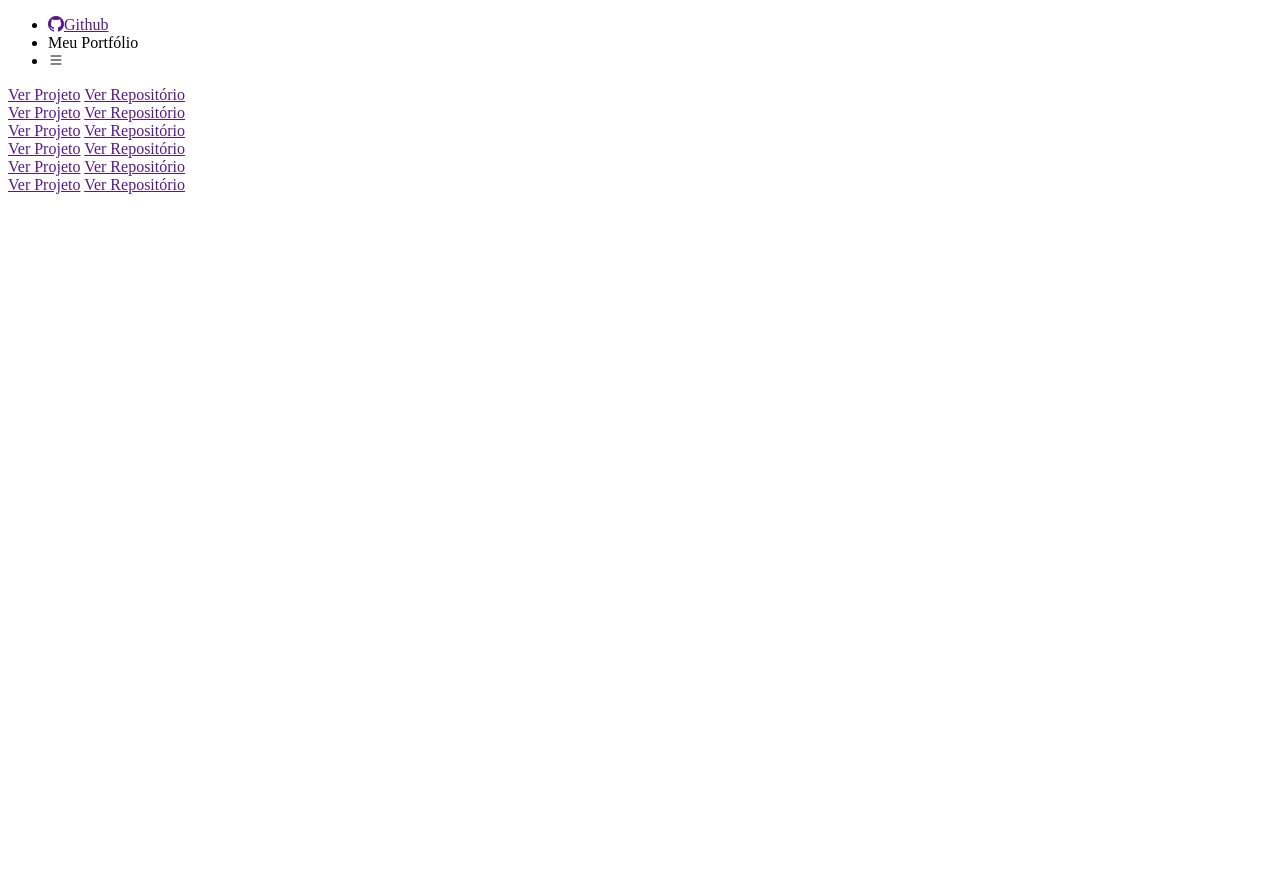
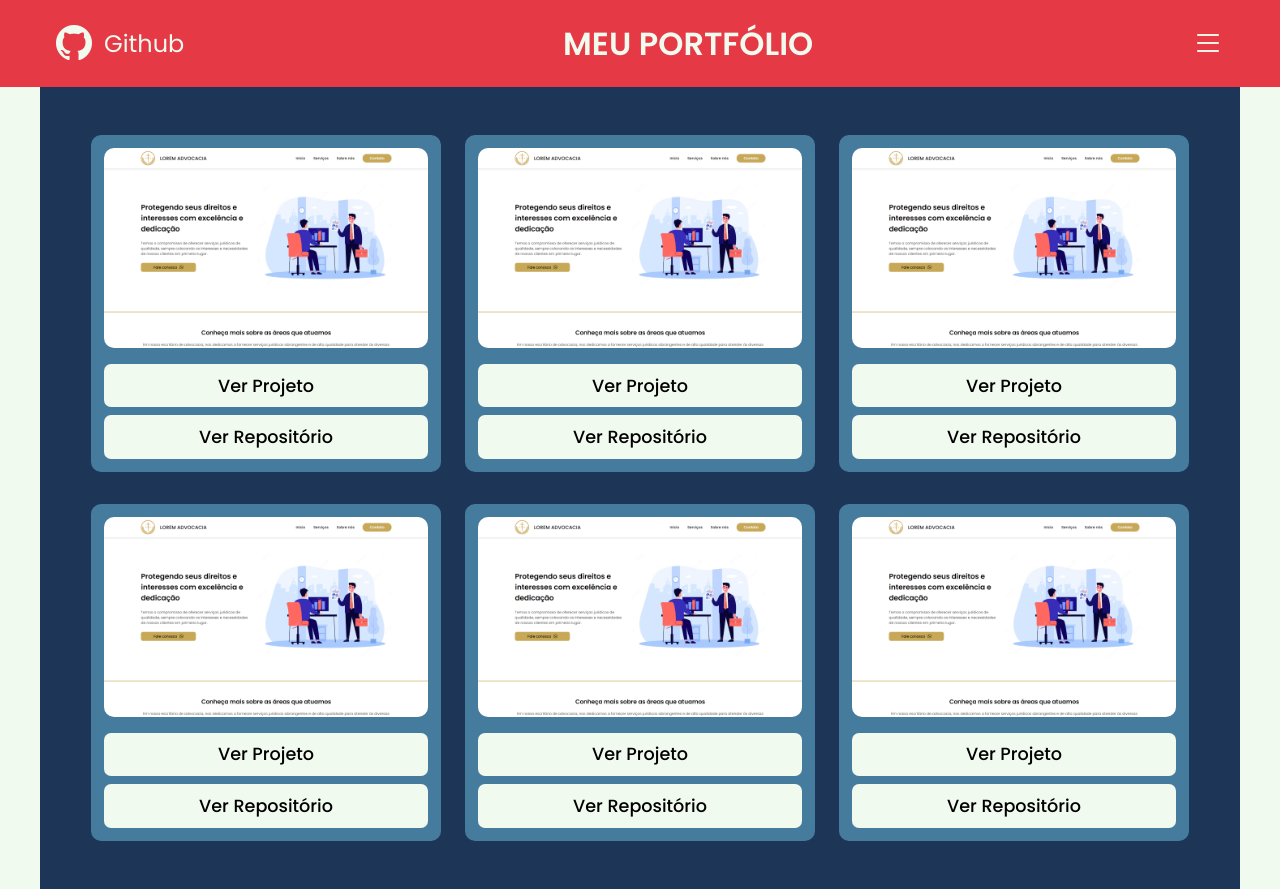
Before and after one commit to luccasfaro/portfolio-site, a plain HTML site: page index.html in a window 1280 px wide. Before the commit the page ends 800 px from the top, so only its background shows below. Drawn offline with nearby package versions, Linux system fonts and the light colour scheme.

Commit message:
feat: adição estilização com css

```diff
--- a/assets/css/styles.css
+++ b/assets/css/styles.css
@@ -0,0 +1,131 @@
+@import url('https://fonts.googleapis.com/css2?family=Poppins:wght@200;300;400;500;600;700;800&display=swap');
+
+/* General Settings */
+
+:root {
+   --font-main: 'Poppins', sans-serif;
+
+   --color-header: #e63946;
+   --color-main: #1d3557;
+   --color-buttons: #f1faee;
+   --color-buttons-hover: #c6cbc5;
+   --color-repository-box: #457b9d;
+   --light-grey: #f1faee;
+}
+
+* {
+   padding: 0;
+   margin: 0;
+   box-sizing: border-box;
+   list-style-type: none;
+   text-decoration: none;
+   font-weight: normal;
+   font-family: var(--font-main);
+   color: #000;
+}
+
+/* Header */
+
+#header-top {
+   background-color: var(--color-header);
+   box-shadow: 0 5px 15px rgba(0, 0, 0, .5);
+}
+
+#header-top .menu-nav-header,
+#container .repositories {
+   max-width: 1200px;
+   margin: 0 auto;
+   padding: 1em;
+}
+
+#header-top .menu-nav-header ul {
+   display: flex;
+   justify-content: space-between;
+   align-items: center;
+}
+
+#header-top .menu-nav-header ul li,
+#header-top .menu-nav-header ul li a,
+#header-top .menu-nav-header ul li i {
+   color: var(--light-grey);
+}
+
+.menu-nav-header .github-link-header a {
+   font-size: 1.5em;
+   display: flex;
+   align-items: center;
+   gap: .5em;
+}
+
+.menu-nav-header .github-link-header a i {
+   font-size: 1.5em;
+}
+
+.menu-nav-header .main-tittle {
+   font-size: 2em;
+   text-transform: uppercase;
+   font-weight: 600;
+}
+
+.menu-nav-header .menu-trigger i {
+   font-size: 2em;
+   cursor: pointer;
+}
+
+/* Main */
+
+#container {
+   background-color: var(--light-grey);
+}
+
+#container .repositories {
+   background-color: var(--color-main);
+   display: flex;
+   flex-wrap: wrap;
+   align-items: center;
+   justify-content: center;
+   gap: 2em 1.5em;
+   padding: 3em 1em;
+}
+
+.repositories .repository-box {
+   background-color: var(--color-repository-box);
+   width: 350px;
+   display: flex;
+   flex-direction: column;
+   gap: 1em;
+   padding: .8em;
+   border-radius: 10px;
+}
+
+.repository-box .project-preview {
+   width: 100%;
+   height: 200px;
+   background: url(../img/preview-lorem-advocacia-landing-page.png) no-repeat center top;
+   background-size: 120%;
+   border-radius: 10px;
+}
+
+.repository-box .buttons-interact {
+   display: flex;
+   flex-direction: column;
+   gap: .5em;
+   align-items: center;
+}
+
+.buttons-interact .button-view {
+   background-color: var(--color-buttons);
+   width: 100%;
+   display: flex;
+   justify-content: center;
+   align-items: center;
+   padding: .5em;
+   border-radius: 7px;
+   font-size: 1.1em;
+   font-weight: 500;
+   transition: all .2s;
+}
+
+.buttons-interact .button-view:hover {
+   background-color: var(--color-buttons-hover);
+}
--- a/index.html
+++ b/index.html
@@ -16,14 +16,14 @@
    <!-- Bootstrap -->
    <link rel="stylesheet" href="https://cdn.jsdelivr.net/npm/bootstrap-icons@1.10.5/font/bootstrap-icons.css">
 
-   <title>Repositório - Luccas Faro</title>
+   <title>Portfólio - Luccas Faro</title>
 </head>
 <body>
    <header id="header-top">
       <nav class="menu-nav-header">
          <ul>
-            <li><a href=""><i class="bi bi-github"></i>Github</a></li>
-            <li>Meu Portfólio</li>
+            <li class="github-link-header"><a href=""><i class="bi bi-github"></i>Github</a></li>
+            <li class="main-tittle">Meu Portfólio</li>
             <li class="menu-trigger">
                <i class="bi bi-list"></i>
             </li>
@@ -83,8 +83,5 @@
 
       </section>
    </main>
-
-   <!-- Teste -->
-   <!-- Teste -->
 </body>
 </html>
```
Also changed, not shown: 2 other files.
